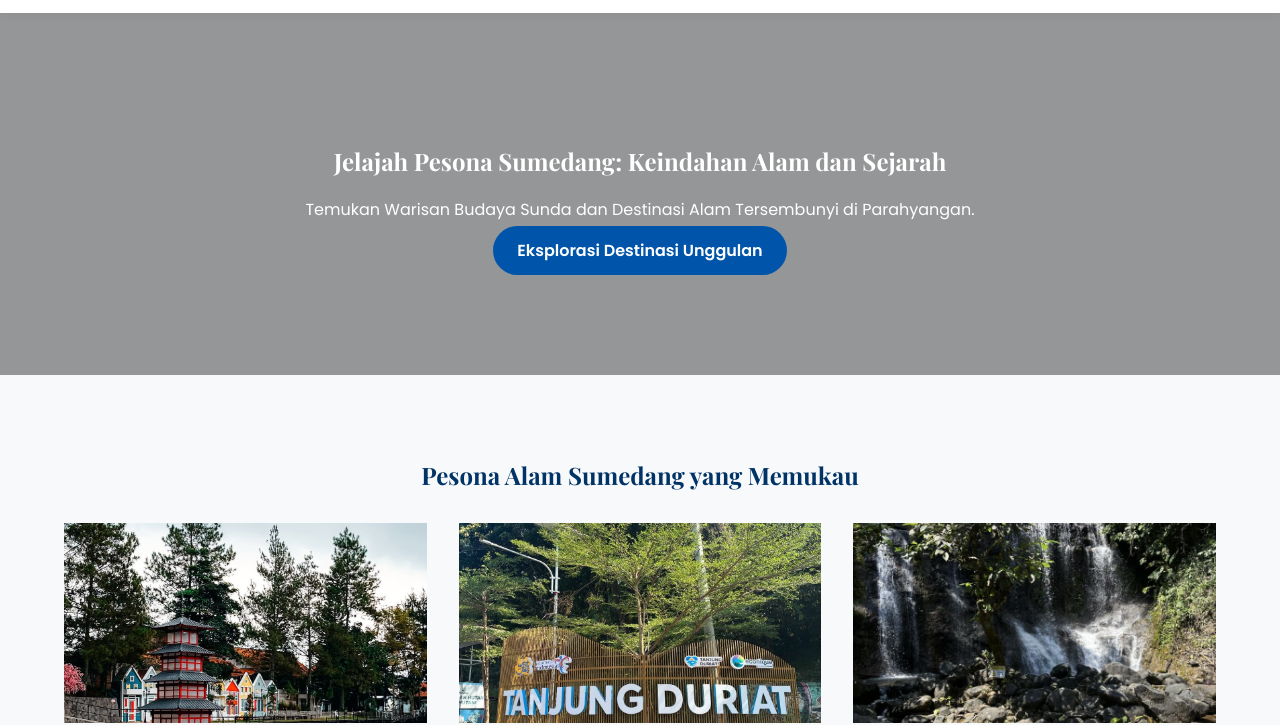
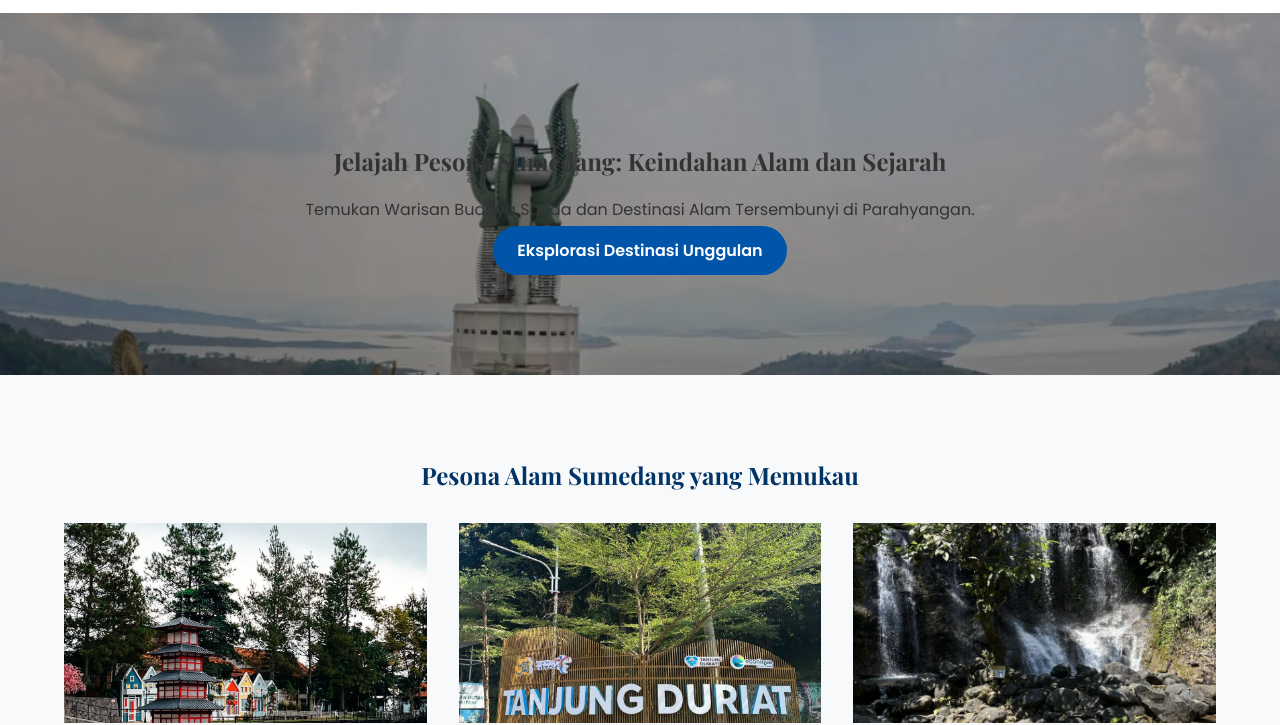
Before and after one commit to ginavioamelina/HTMLpariwisata, a plain HTML site: page index.html in a window 1280 px wide. Shown: the part 76-801 px from the top of the page. Drawn offline with nearby package versions, Linux system fonts and the light colour scheme; files whose address does not match are found by name.

Commit message:
Update styles.css

```diff
--- a/css/styles.css
+++ b/css/styles.css
@@ -1,4 +1,3 @@
-/* ========== Global Style ========== */
 body {
   margin: 0;
   font-family: "Poppins", sans-serif;
@@ -67,10 +66,9 @@ a {
   font-size: 1.5rem;
 }
 
-/* ========== Hero Section ========== */
+
 .hero {
-  background: url('bg2.jpeg') center/cover no-repeat;
-  color: white;
+  background: url('../assets/bg2.jpeg') center/cover no-repeat;
   text-align: center;
   padding: 7rem 1rem;
   position: relative;
@@ -101,7 +99,7 @@ a {
   background: #003f82;
 }
 
-/* ========== Section Style ========== */
+
 .destinasi-section {
   padding: 4rem 0;
 }
@@ -118,13 +116,12 @@ a {
   gap: 2rem;
 }
 
-/* ========== Section Style (Kartu Wisata) ========== */
 .kartu-wisata img {
   width: 100%;
   height: 200px;
-  /* Ganti dari 'cover' menjadi 'contain' */
+
   object-fit: contain;
-  /* Tambahkan background agar terlihat jelas jika ada spasi */
+
   background-color: #f0f0f0;
 }
 
@@ -155,7 +152,6 @@ a {
   font-weight: 600;
 }
 
-/* ========== Sejarah ========== */
 .sejarah-content {
   display: flex;
   flex-wrap: wrap;
@@ -187,7 +183,6 @@ a {
   background: #003f82;
 }
 
-/* ========== Modal ========== */
 .modal-overlay {
   display: none;
   position: fixed;
@@ -229,7 +224,7 @@ a {
   border-radius: 10px;
 }
 
-/* ========== Footer ========== */
+
 .main-footer {
   background: #003366;
   color: white;
@@ -248,7 +243,6 @@ a {
   color: #66b3ff;
 }
 
-/* ========== Responsive ========== */
 @media (max-width: 768px) {
   .main-nav {
     display: none;
```
